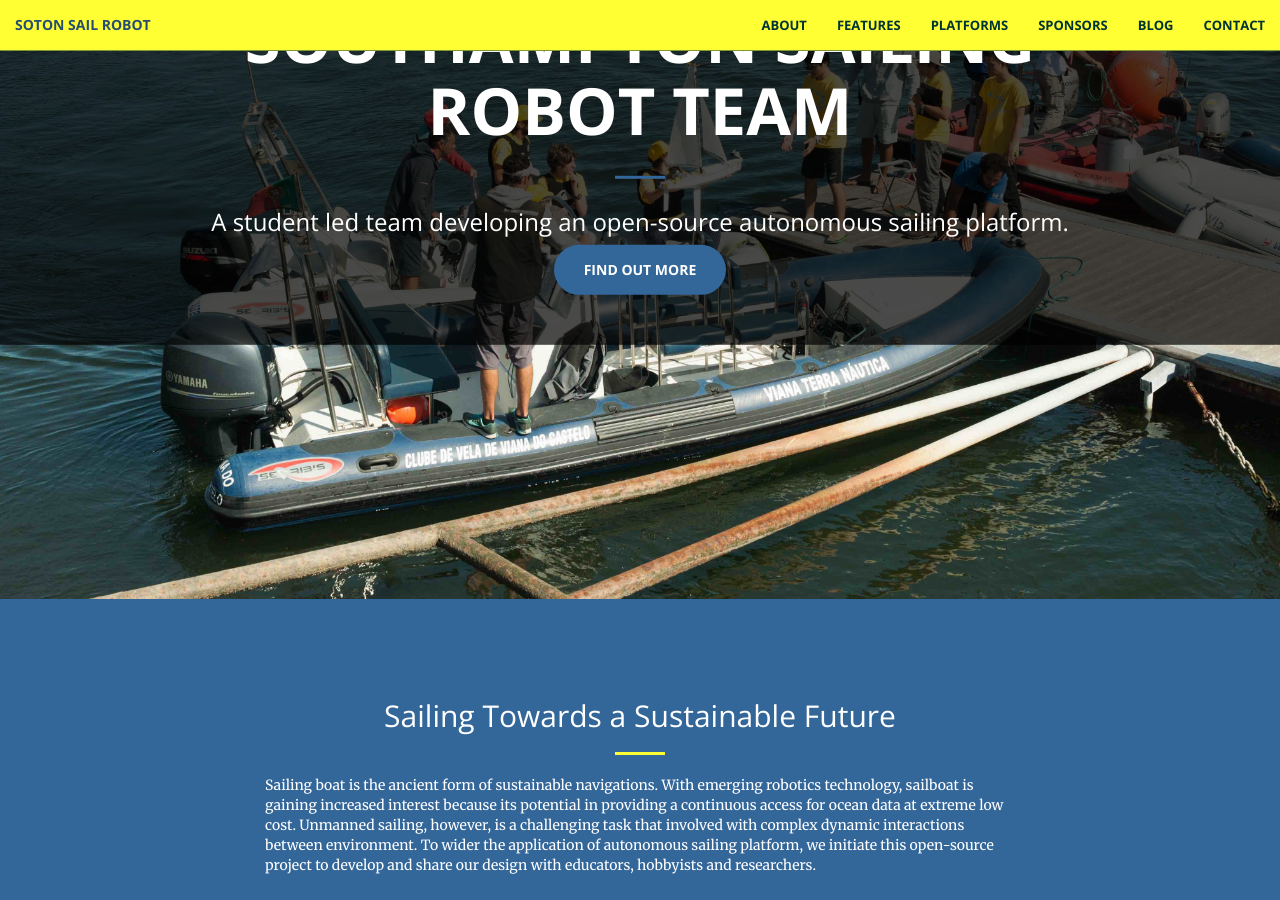
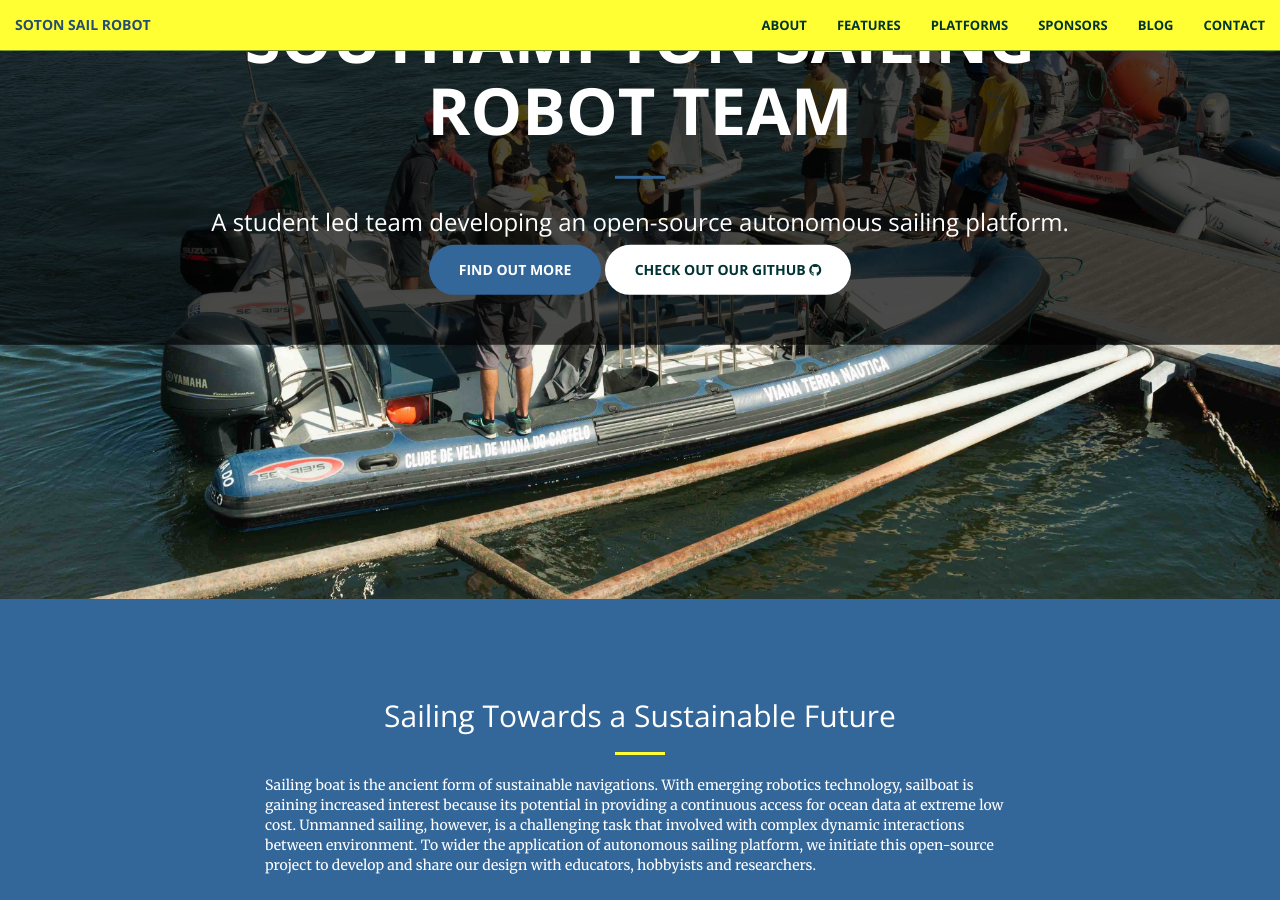
Before and after one commit to Maritime-Robotics-Student-Society/Maritime-Robotics-Student-Society.github.io, a Jekyll site: the page built from index.html, in a window 1280 px wide and 900 px high, scrolled down 301 px. Built offline with Jekyll 4.4.1, drawn with Linux system fonts in a browser that asks for light colours.

Commit message:
Folder reorganising and github link button adding
Reorganised _includes/ to accommodate a sponsor page, complete with its own
_sponsors/folder. Also, added a button at the topmost panel on the page to
link straight to the Github.

```diff
--- a/_config.yml
+++ b/_config.yml
@@ -3,7 +3,7 @@ title: Southampton Sailing Robot Team
 email: sotonsailrobot@gmail.com
 description: > # this means to ignore newlines until "baseurl:"
 baseurl: "" # the subpath of your site, e.g. /blog/
-url: "" # the base hostname & protocol for your site
+url: "http://sotonsailrobot.org" # the base hostname & protocol for your site
 
 twitter_username: SotonSailRobot
 github_username: Maritime-Robotics-Student-Society
--- /dev/null
+++ b/_includes/_front/header.html
@@ -0,0 +1,11 @@
+<header>
+    <div class="header-content">
+        <div class="header-content-inner">
+            <h1>Southampton Sailing Robot Team</h1>
+            <hr>
+            <h3>A student led team developing an open-source autonomous sailing platform.</h3>
+            <a href="#about" class="btn btn-primary btn-xl page-scroll">Find Out More</a>
+            <a href="https://github.com/{{site.github_username}}" class="btn btn-default btn-xl">Check out our Github <span class="fa fa-github"></span></a>
+        </div>
+    </div>
+</header>
--- a/_layouts/front.html
+++ b/_layouts/front.html
@@ -4,15 +4,15 @@
 {% include head.html %}
 
 <body id="page-top">
-  {% include nav.html %}
-  {% include header.html %}
-  {% include call-to-action.html %}
-  {% include services.html %}
-  {% include portfolio.html %}
-  {% include aside.html %}
-  {% include contact.html %}
-  {% include sponsors.html %}
-  {% include scripts.html %}
+  {% include _front/nav.html %}
+  {% include _front/header.html %}
+  {% include _front/call-to-action.html %}
+  {% include _front/services.html %}
+  {% include _front/portfolio.html %}
+  {% include _front/aside.html %}
+  {% include _front/contact.html %}
+  {% include _front/sponsors.html %}
+  {% include _front/scripts.html %}
 </body>
 
 </html>
```
Also changed, not shown: _includes/_sponsors/nav.html (added, +40 -0 lines), _layouts/sponsors.html (added, +11 -0 lines), _includes/_front/aside.html (renamed from _includes/aside.html), _includes/_front/blog.html (renamed from _includes/blog.html), _includes/_front/call-to-action.html (renamed from _includes/call-to-action.html), _includes/_front/contact.html (renamed from _includes/contact.html), _includes/_front/nav.html (renamed from _includes/nav.html), _includes/_front/portfolio.html (renamed from _includes/portfolio.html), _includes/_front/scripts.html (renamed from _includes/scripts.html), _includes/_front/services.html (renamed from _includes/services.html), _includes/_front/sponsors.html (renamed from _includes/sponsors.html), _includes/_sponsors/header.html (renamed from _includes/header.html).
